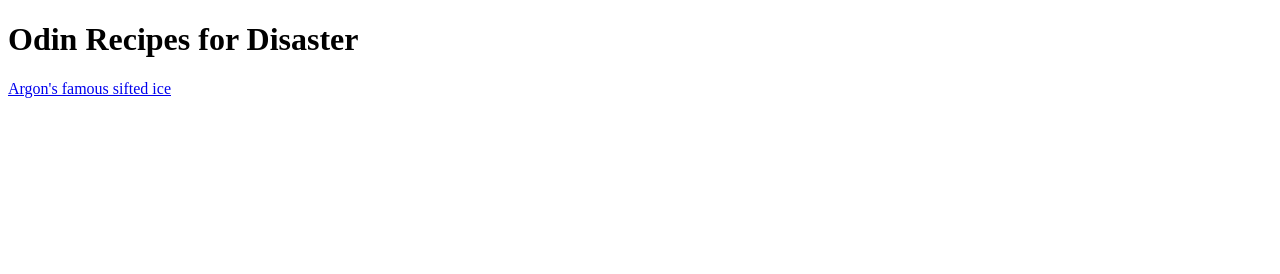
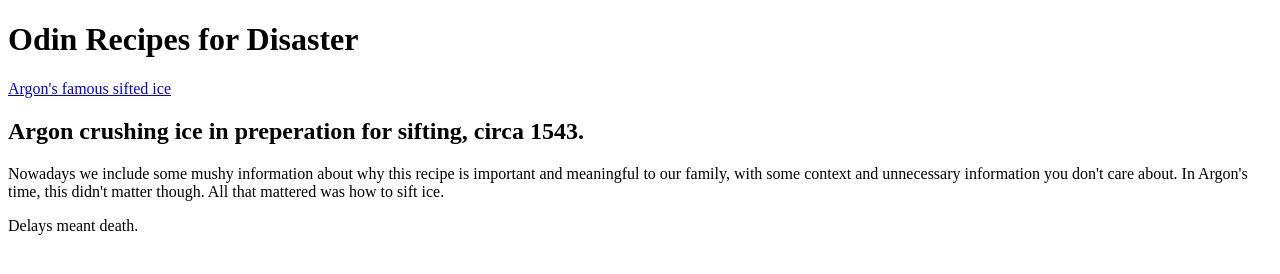
Before and after one commit to psyloseidon/odin-recipes, a plain HTML site: page index.html in a window 1280 px wide. Drawn offline with Linux system fonts and the light colour scheme.

Commit message:
Add description

```diff
--- a/index.html
+++ b/index.html
@@ -7,5 +7,10 @@
 <body>
     <h1>Odin Recipes for Disaster</h1>
     <a href="siftedice.html">Argon's famous sifted ice</a>
+    <h2>Argon crushing ice in preperation for sifting, circa 1543.</h2>
+    <p>Nowadays we include some mushy information about why this recipe is important and meaningful to our family, with some context and unnecessary information you don't care about. In Argon's time, this didn't matter though. All that mattered was how to sift ice.</p>
+    <p>Delays meant <strength>death.</strength></p>
+
+
 </body>
 </html>
```
